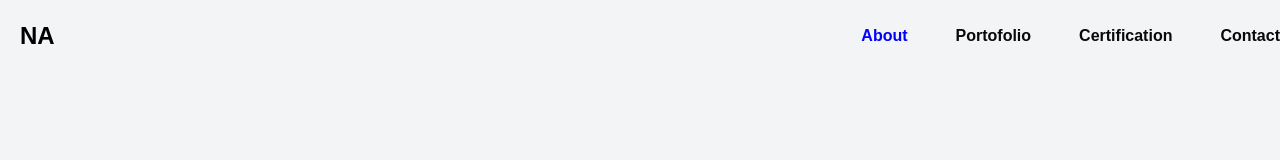
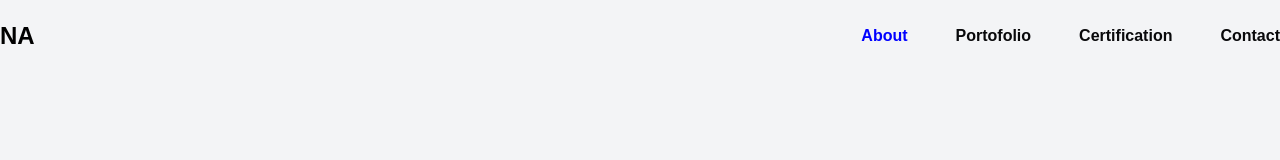
Before and after one commit to alam1906/my_portofolio, a Next.js app: page / in a window 1280 px wide. Shown: the top 160 px of the page. Built offline with nearby package versions, Linux system fonts and the light colour scheme.

Commit message:
adjust margin

```diff
--- a/app/layout.tsx
+++ b/app/layout.tsx
@@ -22,7 +22,10 @@ export default function RootLayout({
         <header className="sticky top-0 w-full h-16 bg-gray-100 z-50">
           <nav className="flex mx-auto justify-between items-center py-5">
             <div>
-              <Link href={"/"} className="text-black text-2xl font-bold ml-5">
+              <Link
+                href={"/"}
+                className="text-black text-2xl font-bold ml-5 md:ml-0"
+              >
                 NA
               </Link>
             </div>
```
